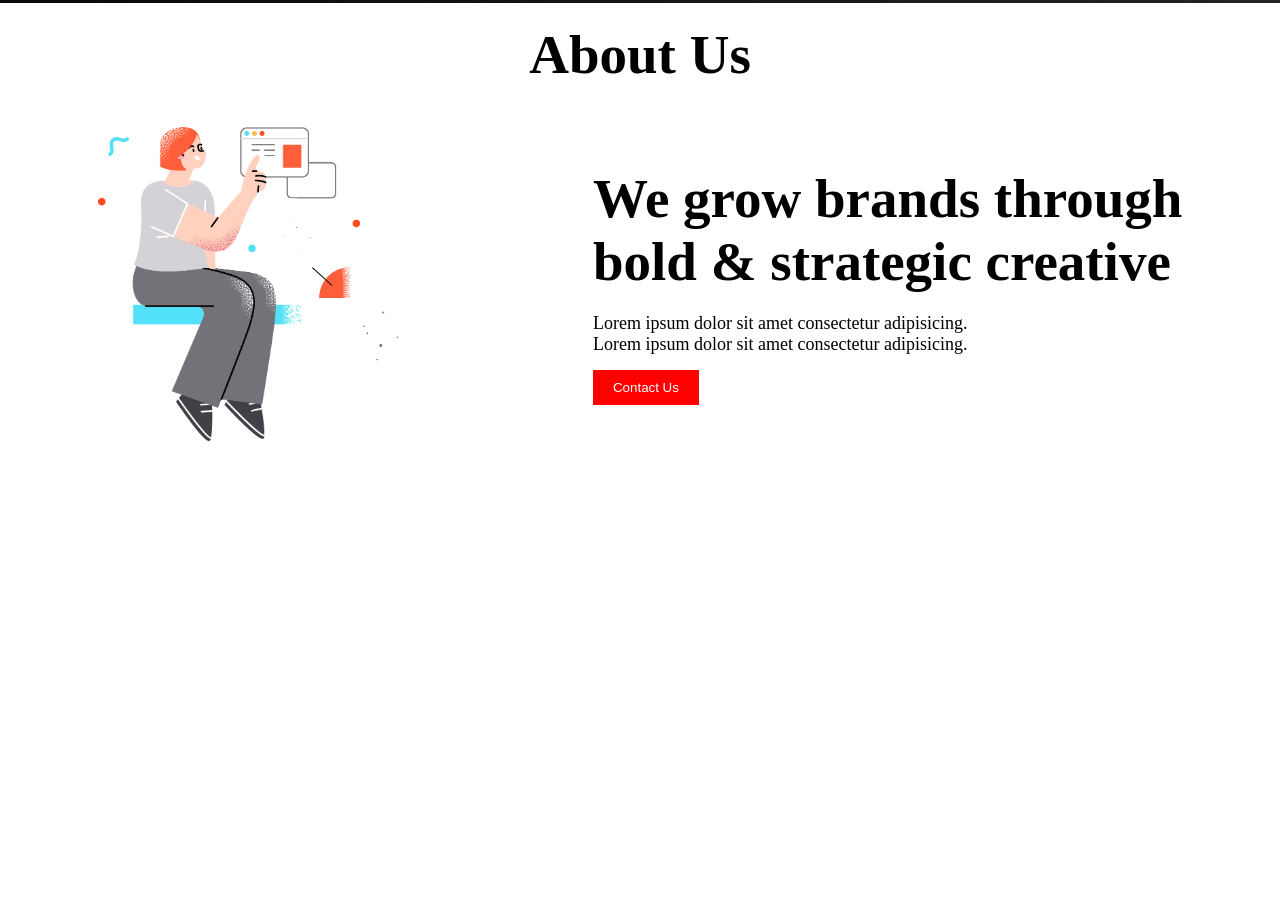
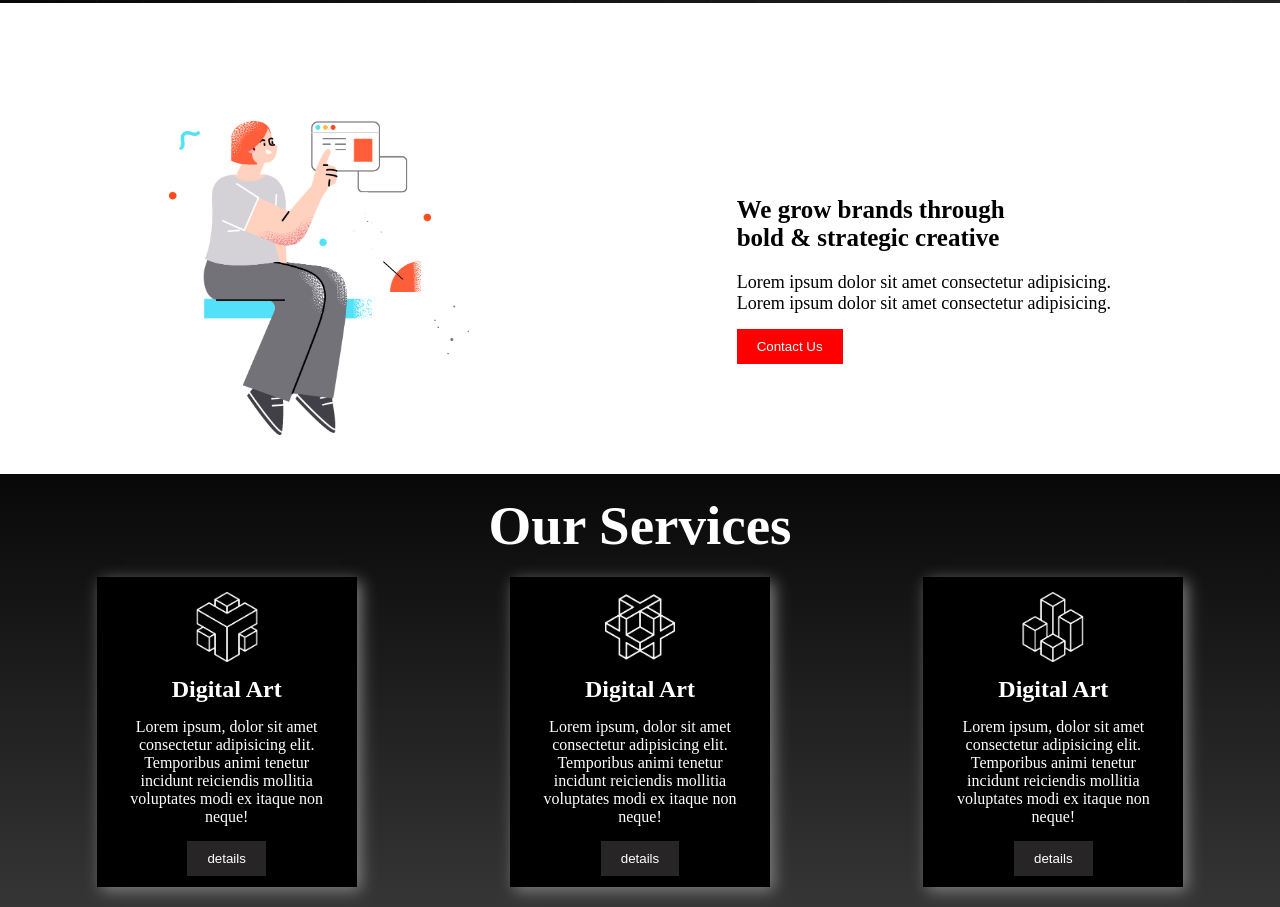
Before and after one commit to sujon358/conceptual-session-one, a plain HTML site: page index.htm in a window 1280 px wide. Shown: the part 872-1779 px from the top of the page. Before the commit the page ends 1358 px from the top, so only its background shows below. Drawn offline with Linux system fonts and the light colour scheme.

Commit message:
my fourth commit

```diff
--- a/index.htm
+++ b/index.htm
@@ -53,6 +53,31 @@
             </div>
          </div>
       </section>
+      <section class="sevice-section">
+        <h1 class="title about-title">Our Services</h1>
+        <div class="service-container">
+        <div class="box">
+            <img class="icon" src="./icon/0.png" alt="">
+            <h2 class="box-title">Digital Art</h2>
+            <p class="box-description">Lorem ipsum, dolor sit amet consectetur adipisicing elit. Temporibus animi tenetur incidunt reiciendis mollitia voluptates modi ex itaque non neque!</p>
+            <button class="btn box-btn">details</button>
+        </div>
+
+        <div class="box">
+            <img class="icon" src="./icon/1.png" alt="">
+            <h2 class="box-title">Digital Art</h2>
+            <p class="box-description">Lorem ipsum, dolor sit amet consectetur adipisicing elit. Temporibus animi tenetur incidunt reiciendis mollitia voluptates modi ex itaque non neque!</p>
+            <button class="btn box-btn">details</button>
+        </div>
+
+        <div class="box">
+            <img class="icon" src="./icon/2.png" alt="">
+            <h2 class="box-title">Digital Art</h2>
+            <p class="box-description">Lorem ipsum, dolor sit amet consectetur adipisicing elit. Temporibus animi tenetur incidunt reiciendis mollitia voluptates modi ex itaque non neque!</p>
+            <button class="btn box-btn">details</button>
+        </div>
+        </div>
+      </section>
     </main>
     <footer>
 
--- a/style.css
+++ b/style.css
@@ -62,15 +62,17 @@ margin-bottom: 15px;
     cursor: pointer;
 }
 .about-container{
-    height: 400px;
+    /* height: 300px; */
     display: flex;
     justify-content: space-around;
     align-items: center;
     flex-direction: row-reverse;
+    padding: 35px;
 }
 .about-title{
     text-align: center;
     padding-top: 20px;
+    color: white;
 }
 .about-description{
     font-size: 18px;
@@ -79,6 +81,38 @@ margin-bottom: 15px;
     margin-top: 15px;
 }
 .tilte{
-    font-size: 55px;
+    font-size: 25px;
     margin-bottom: 20px;
+    margin-top: 0;
 }
+.box{
+    width: 230px;
+    height: 280px;
+    box-shadow: 4px 4px 15px grey;
+    background-color: black;
+    text-align: center;
+    padding: 15px;
+    color: white;
+}
+.icon{
+width: 70px;
+}
+.box-btn{
+    background-color: rgb(39, 37, 37);
+    margin-top: 10px;
+}
+.box-title{
+    padding: 10px;
+}
+.box-description{
+    padding: 5px;
+}
+.service-container{
+    display: flex;
+    justify-content: space-around;
+    padding: 20px;
+
+}
+.sevice-section{
+    background-image: linear-gradient(rgb(8,8,8),rgb(53,53,53));
+}
```
